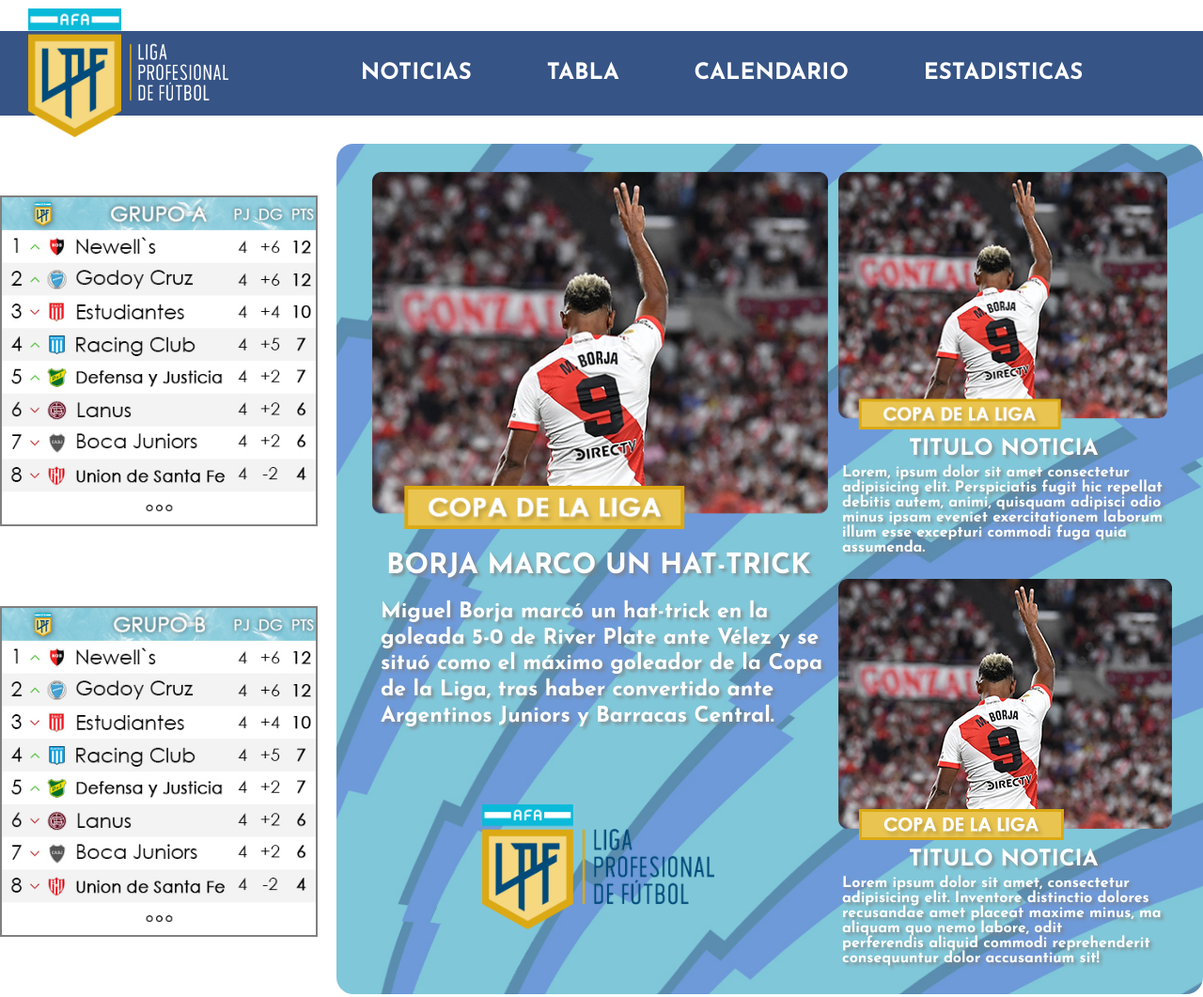
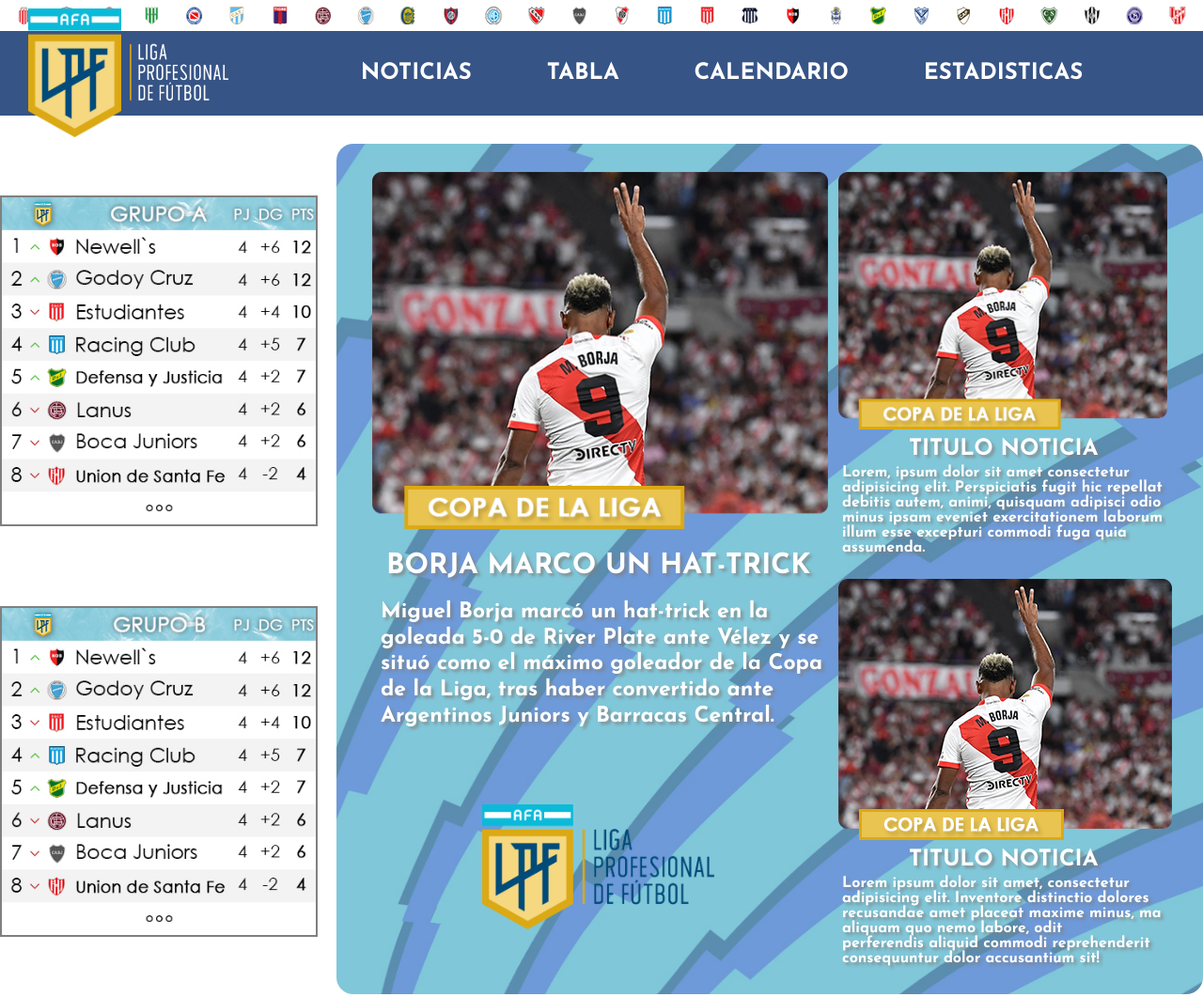
Before and after one commit to DNicolasAguero/DesarrolloWeb_53820, a website: page index.html in a window 1280 px wide. Shown: the top 1061 px of the page at 94% size. Drawn offline with Linux system fonts and the light colour scheme; the site is published under a folder, as on GitHub Pages, so addresses that start at the root find nothing.

Commit message:
arreglo barra de escudos

```diff
--- a/sass/_generales.scss
+++ b/sass/_generales.scss
@@ -27,7 +27,7 @@
     gap: 5px;
 }
 .escudos {
-    background-image: url(/assets/escudos.png);
+    background-image: url(../assets/escudos.png);
     background-position: center;
     background-size: 100% 100%;
     background-repeat: no-repeat;
```
Also changed, not shown: css/style.css.
